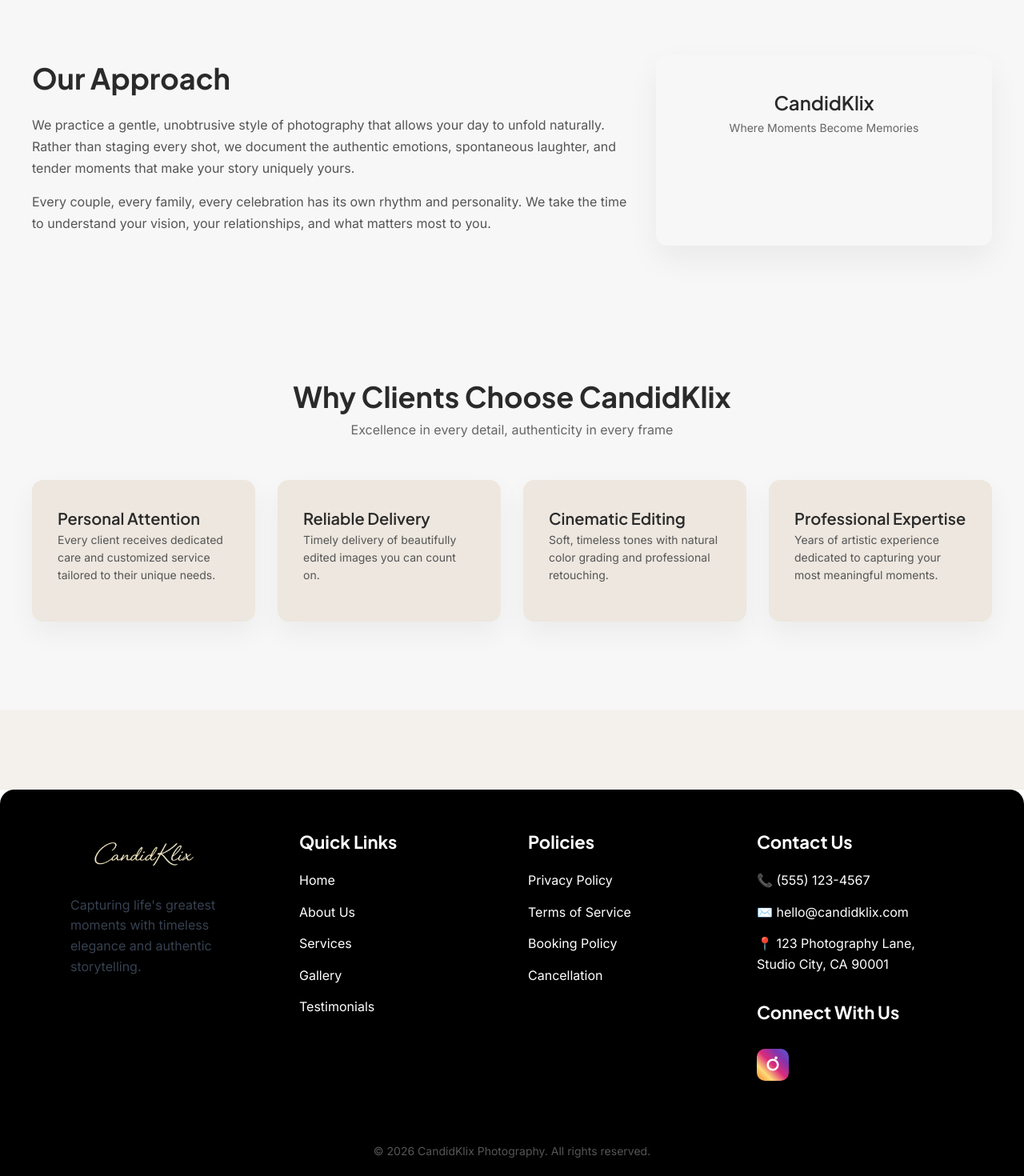
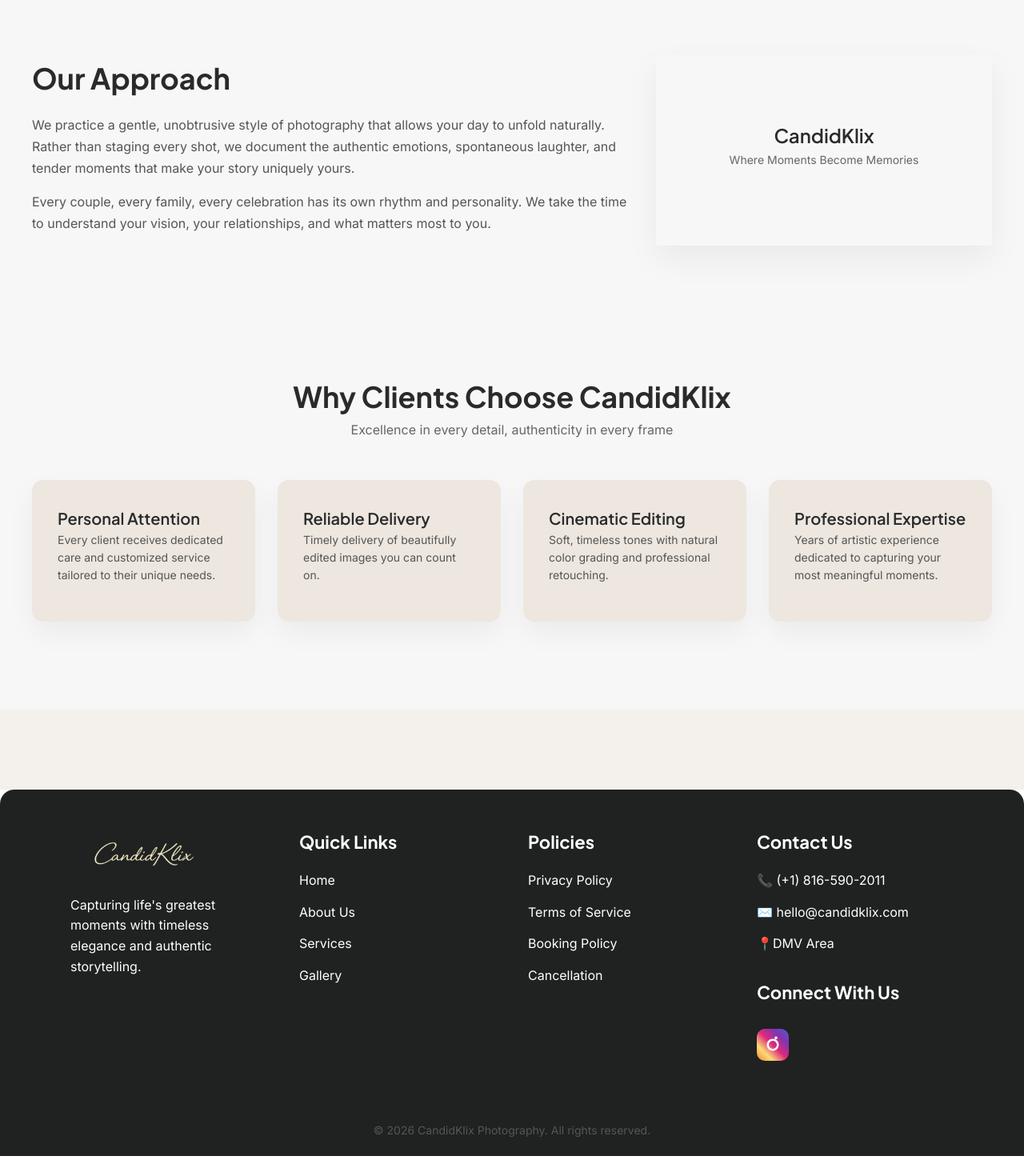
Before and after one commit to krantiinitonetech-tech/candidklix, a Next.js app: page /about in a window 1280 px wide. Shown: the part 467-1937 px from the top of the page at 80% size. After the commit the page ends 1912 px from the top, so only its background shows below. Built offline with nearby package versions, Linux system fonts and the light colour scheme.

Commit message:
update header and footer

```diff
--- a/src/app/about/page.jsx
+++ b/src/app/about/page.jsx
@@ -123,10 +123,10 @@ export default function AboutPage() {
           }
           .approach-card {
             background: #f7f7f7;
-            border-radius: 14px;
             padding: 40px;
             text-align: center;
             box-shadow: 0 16px 40px rgba(0,0,0,0.06);
+           align-content: center;
           }
           .approach-card .muted {
             color: #666;
--- a/src/app/globals.css
+++ b/src/app/globals.css
@@ -357,7 +357,7 @@ background: #252323;
 
 /* Footer Wrapper */
 .footer-wrapper {
-  background: #000000;
+  background: #1f2220;
   border-radius: 18px 18px 0 0;
   padding-top: 48px;
 }
@@ -427,6 +427,7 @@ background: #252323;
   max-width: 300px;
   font-size: 16px;
   line-height: 1.6;
+  color: #ffffff;
 }
 
 /* Headings */
@@ -518,7 +519,7 @@ background: #252323;
 .brand-row { display:flex; align-items:center; gap:12px; }
 .logo-badge { width:44px; height:44px; border-radius:12px; display:flex; align-items:center; justify-content:center; background: linear-gradient(180deg,var(--logo-accent), #FF6B8F); color:#fff; font-weight:700; font-size:16px; }
 .logo-main { font-weight:700; font-size:18px; color:var(--text-primary); }
-.brand-desc { margin-top:20px; font-size:var(--figma-body-size); color:var(--text-body); line-height:1.6; max-width:320px;color: #ffffff; }
+/* .brand-desc { margin-top:20px; font-size:var(--figma-body-size); color:var(--text-body); line-height:1.6; max-width:320px;color: #ffffff; } */
 
 /* lists */
 .figma-list, .figma-contact { list-style:none; padding:0; margin:0; }
@@ -567,7 +568,7 @@ background: #252323;
 .brand-row { display:flex; align-items:center; gap:12px; }
 .logo-badge { width:44px; height:44px; border-radius:12px; display:flex; align-items:center; justify-content:center; background: linear-gradient(180deg,var(--logo-accent), #FF6B8F); color:#fff; font-weight:700; font-size:16px; }
 .logo-main { font-weight:700; font-size:18px; color:var(--text-primary); }
-.brand-desc { margin-top:20px; font-size:var(--figma-body-size); color:var(--text-body); line-height:1.6; max-width:320px; }
+/* .brand-desc { margin-top:20px; font-size:var(--figma-body-size); color:var(--text-body); line-height:1.6; max-width:320px; } */
 
 /* lists */
 .figma-list, .figma-contact { list-style:none; padding:0; margin:0; }
@@ -807,6 +808,7 @@ background: #252323;
   font-size: 42px;
   margin-bottom: 50px;
   color: #222;
+  font-weight: 500;
 }
 
 /* GRID */
@@ -1064,6 +1066,8 @@ background: #252323;
   font-size: 40px;
   margin-bottom: 60px;
   color: #222;
+    font-weight: 500;
+
 }
 /* Hide image on mobile */
 @media (max-width: 999px) {
--- a/src/app/page.tsx
+++ b/src/app/page.tsx
@@ -25,7 +25,9 @@ export default function HomePage() {
       <About />
       <Philosophy />
       <Gallery />
-      <Services />
+      <section id="services" className="your-services-class">
+<Services /></section>
+
       <Philosophy2 />
       <Testimonials />
     </div>
--- a/src/components/footer.tsx
+++ b/src/components/footer.tsx
@@ -38,7 +38,6 @@ export default function Footer() {
             <li><Link href="/about">About Us</Link></li>
             <li><Link href="/services">Services</Link></li>
             <li><Link href="/gallery">Gallery</Link></li>
-            <li><Link href="/testimonials">Testimonials</Link></li>
           </ul>
         </div>
 
@@ -58,11 +57,11 @@ export default function Footer() {
           <h3 className="footer-heading">Contact Us</h3>
 
           <ul className="footer-list">
-            <li>📞 (555) 123-4567</li>
+            <li>📞  (+1) 816-590-2011</li>
             <li>
-              ✉️ <a href="mailto:hello@candidklix.com">hello@candidklix.com</a>
+              ✉️ <a href="mailto:candidklixphotography@gmail.com">hello@candidklix.com</a>
             </li>
-            <li>📍 123 Photography Lane, Studio City, CA 90001</li>
+            <li>📍DMV Area</li>
           </ul>
 
           {/* Social Media Section */}
--- a/src/components/header.jsx
+++ b/src/components/header.jsx
@@ -32,9 +32,9 @@ export default function Header() {
         <nav className={`main-nav ${open ? "open" : ""}`}>
           <Link href="/" className="nav-link">Home</Link>
           <Link href="/about" className="nav-link">About</Link>
-          <Link href="/services" className="nav-link">Services</Link>
+          <Link href="/#services" className="nav-link">Services</Link>
           <Link href="/gallery" className="nav-link">Gallery</Link>
-          <Link href="/contact" className="nav-link">Contact</Link>
+          <Link href="/booking" className="nav-link">Contact</Link>
         </nav>
 
         <div className="actions">
@@ -62,7 +62,7 @@ export default function Header() {
         >
           <Link href="/" className="mobile-link">Home</Link>
           <Link href="/about" className="mobile-link">About</Link>
-          <Link href="/services" className="mobile-link">Services</Link>
+          <Link href="/#services" className="mobile-link">Services</Link>
           <Link href="/gallery" className="mobile-link">Gallery</Link>
           <Link href="/contact" className="mobile-link">Contact</Link>
           <Link href="/booking" className="mobile-cta">Book Session</Link>
```
